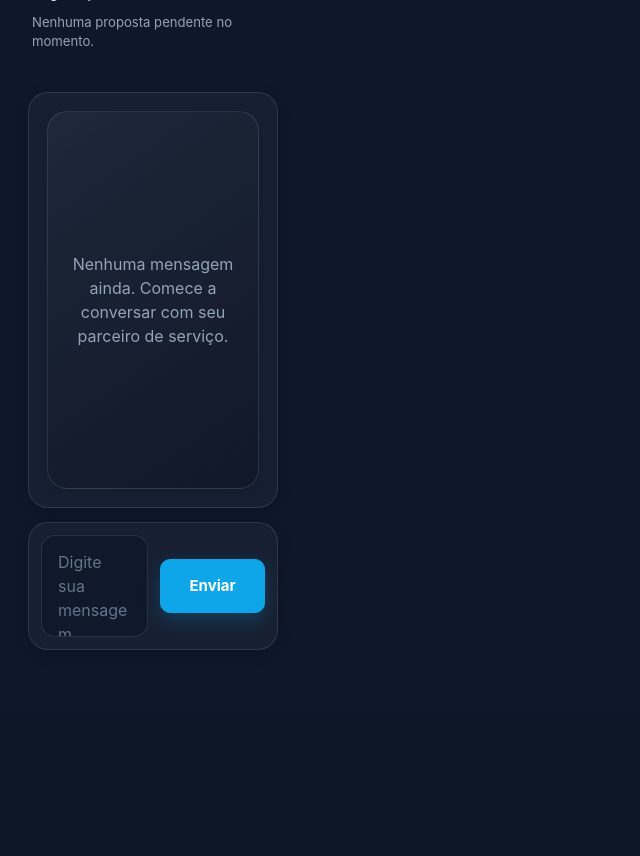
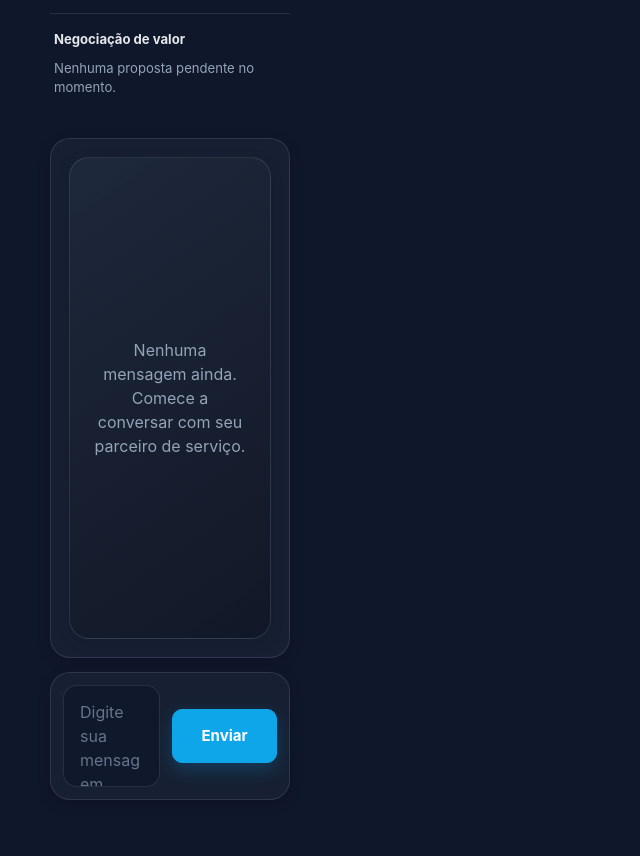
Before and after one commit to vantuilklitzke6992-code/ZENVIXTOTAL, a Flask app: template templates/chat.html in a window 1280 px wide. Shown: the part 815-1671 px from the top of the page, without its empty margins (0-640 px from the left). Before the commit the page ends 1465 px from the top, so only its background shows below. Run offline with Flask 3, Linux system fonts and the light colour scheme; the template is opened without the code that fills it, so the values that code supplies are empty.

Commit message:
fix: centralizar e ampliar layout do chat

```diff
--- a/static/css/design-system.css
+++ b/static/css/design-system.css
@@ -1553,3 +1553,36 @@ a {
         width: 100%;
     }
 }
+
+
+/* =========================================================
+   ZENVIX CHAT — LAYOUT DESKTOP FINAL
+   ========================================================= */
+
+@media (min-width: 1100px) {
+    .chat-shell {
+        width: 100%;
+        max-width: 1180px;
+        margin: 0 auto;
+        grid-template-columns: 240px minmax(0, 1fr);
+        gap: 24px;
+    }
+
+    .chat-main {
+        width: 100%;
+        min-width: 0;
+    }
+
+    .chat-window {
+        width: 100%;
+        min-height: 520px;
+        height: min(65vh, 680px);
+        max-height: none;
+        box-sizing: border-box;
+    }
+
+    .chat-form {
+        width: 100%;
+        box-sizing: border-box;
+    }
+}
```
